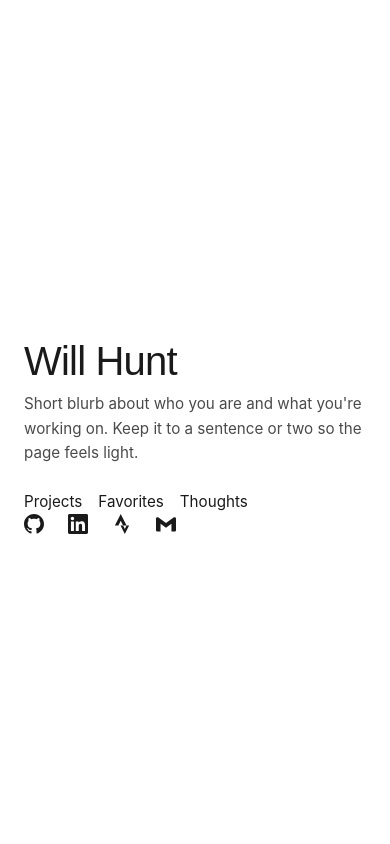
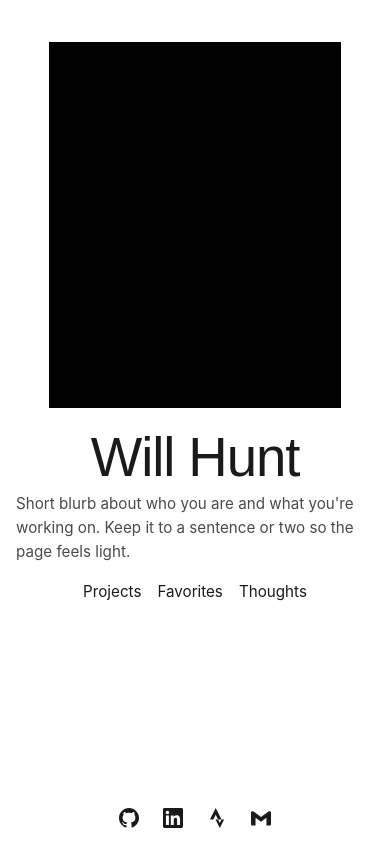
Before and after one commit to phunt22/phunt22.github.io, a React (Create React App) app: page / in a window 390 px wide. Built offline with nearby package versions, Linux system fonts and the light colour scheme; a web font is replaced by a local one.

Commit message:
home: tighten mobile layout; favorites: faster banner intro

```diff
--- a/src/pages/Favorites.js
+++ b/src/pages/Favorites.js
@@ -99,7 +99,7 @@ function Banner({ label, to, theme, imageSrcs = [], index }) {
         <motion.div
             initial={{ opacity: 0 }}
             animate={{ opacity: 1 }}
-            transition={{ duration: 0.6, delay: 0.15 + index * 0.1 }}
+            transition={{ duration: 0.3, delay: 0.05 + index * 0.05 }}
         >
             <Link to={to} className="favorites__banner-link">
                 <motion.div
--- a/src/pages/Home.css
+++ b/src/pages/Home.css
@@ -129,19 +129,44 @@
 @media (max-width: 768px) {
     .home {
         grid-template-columns: 1fr;
-        align-items: start;
+        grid-template-rows: auto 1fr;
         justify-items: center;
-        gap: var(--space-2xl);
-        padding-top: clamp(var(--space-2xl), 6vh, var(--space-4xl));
-        padding-bottom: clamp(var(--space-2xl), 6vh, var(--space-4xl));
+        gap: var(--space-xl);
+        min-height: 100dvh;
+        padding: clamp(var(--space-xl), 5vh, var(--space-3xl)) var(--space-lg) var(--space-lg);
+        text-align: center;
+    }
+
+    .home__left {
+        width: 100%;
+        justify-content: center;
     }
 
     .home__headshot {
-        max-width: min(320px, 70vw);
+        max-width: min(300px, 75vw);
     }
 
     .home__right {
         width: 100%;
-        max-width: 480px;
+        height: 100%;
+        align-items: center;
+    }
+
+    .home__name {
+        font-size: clamp(2.75rem, 14vw, 4.5rem);
+    }
+
+    .home__blurb {
+        margin-top: var(--space-sm);
+        text-align: left;
+    }
+
+    .home__links {
+        margin-top: var(--space-lg);
+        justify-content: center;
+    }
+
+    .home__socials {
+        justify-content: center;
     }
 }
--- a/src/pages/Thoughts.js
+++ b/src/pages/Thoughts.js
@@ -13,7 +13,7 @@ function Thoughts() {
             <AnimatedPage>
                 <div className="thoughts">
                     <p className="thoughts__intro">
-                        A random collection of things that I've been thinking about. Most written in one(ish) sitting, mostly unserious.
+
                     </p>
 
                     <ul className="thoughts__list">
```
Also changed, not shown: src/App.js (line endings or trailing spaces).
